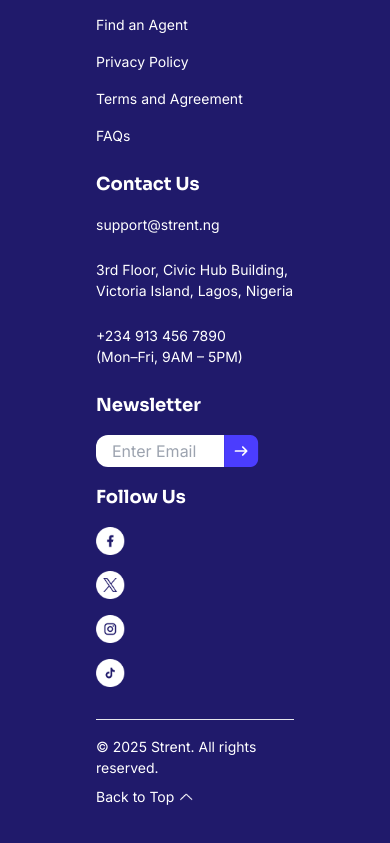
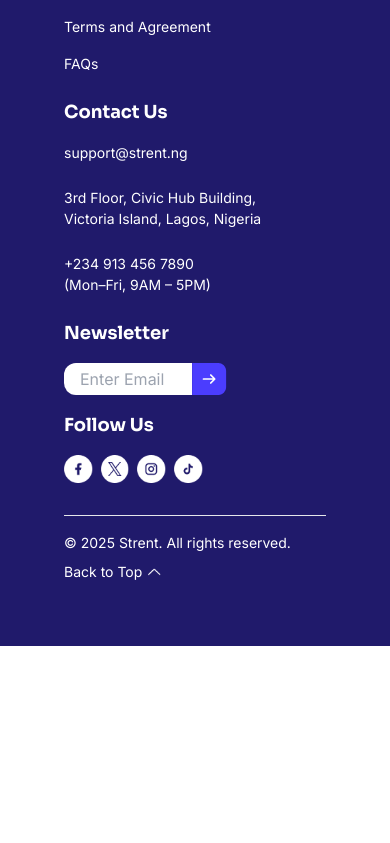
Before and after one commit to Strent-Org/frontend, a React (Vite) app: page /terms in a window 390 px wide. Shown: the part 3675-4518 px from the top of the page. After the commit the page ends 4321 px from the top, so only its background shows below. Built offline with nearby package versions, Linux system fonts and the light colour scheme.

Commit message:
adjusted the footer and made the navbar responsive

```diff
--- a/src/components/Footer.jsx
+++ b/src/components/Footer.jsx
@@ -1,7 +1,7 @@
 const Footer = () => {
   const year = new Date().getFullYear();
   return (
-    <footer className="h-fit w-full px-[6rem] py-[4rem] sm:px-[9.6rem] sm:py-[4.5rem] bg-[#201A6B]">
+    <footer className="h-fit w-full px-[4rem] py-[4rem] sm:px-[9.6rem] sm:py-[4.5rem] bg-[#201A6B]">
       <div className="grid gap-6 grid-cols-1 sm:grid-cols-2 sm:gap-16 lg:flex lg:items-start lg:gap-14">
         <div className="max-w-[18rem]">
           {/* <h3 className="text-2xl font-bold text-white mb-4 font-sora">LOGO</h3> */}
@@ -58,7 +58,7 @@ const Footer = () => {
           <h3 className="sm:text-xl text-lg font-bold text-white mb-4 font-sora leading-7 tracking-[1.12%] whitespace-nowrap">
             Follow Us
           </h3>
-          <div className="sm:flex flex-cols sm:gap-4">
+          <div className="flex gap-2 sm:gap-4">
             <a className="font-inter cursor-pointer" href="#">
               <img className="sm:h-9 h-7 mb-4 transition-transform duration-300 ease-in-out hover:scale-110" src="/facebook.png" alt="Facebook Logo" />
             </a>
```
